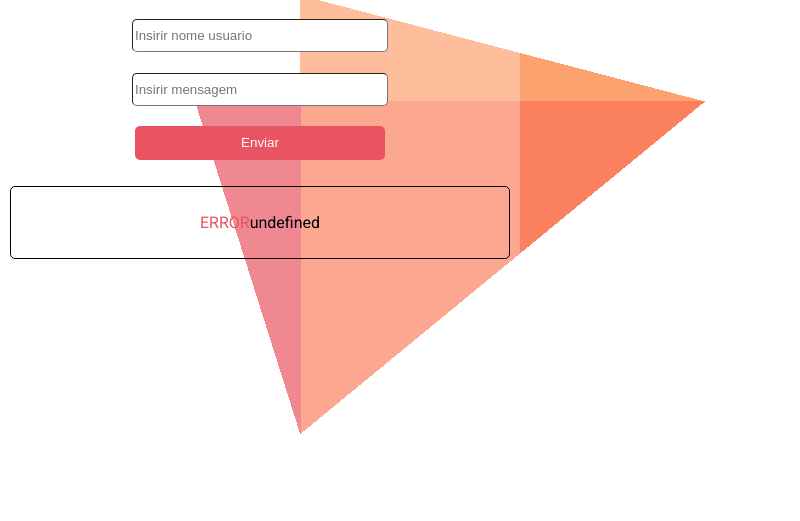
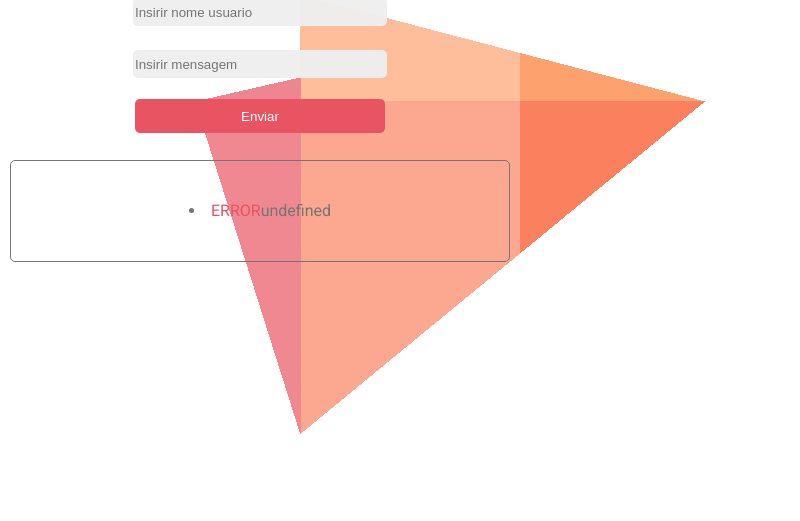
Before and after one commit to an-2018/sample-websocket, an Electron app: page client/websocketWeb.html in a window 800 px wide. Shown: the part 299-820 px from the top of the page. Drawn offline with Linux system fonts and the light colour scheme.

Commit message:
add client notification and user name input and upgrade server

```diff
--- a/client/styles.css
+++ b/client/styles.css
@@ -7,6 +7,10 @@ html, body{
     background-repeat: no-repeat ;
 }
 
+*,button, input{
+    border:0;
+    outline:0;
+}
 .container{
     display: flex;
     flex-direction: column;
@@ -15,7 +19,7 @@ html, body{
     font-family: 'Roboto', sans-serif;
     justify-content: center;
 
-    padding: 10px;
+    padding: 0 10px 0 10px;
     background-color: rgb(255,255,255,30%);
 }
 
@@ -42,6 +46,7 @@ html, body{
     height: 150%;
     border-radius: 5px;
     border-width: thin;
+   background-color: #efefeff7;
 }
 
 .button{
@@ -50,6 +55,10 @@ html, body{
     display: flex;
     flex-direction: row;
     margin: 25px 0 25px 0;
+}
+
+#send:hover{
+    background-color: #d8505c;
 }
 
 #send{
@@ -82,15 +91,18 @@ html, body{
     align-items: center;
     display: flex;
     flex-direction: column;
+    flex-flow: wrap;
     margin: 10px 0 10px 0;
 
-    max-height: 150px;
+    height: 80px;
     overflow-y: scroll;
 
     border: solid ;
     border-width: 0.3px;
     border-radius: 5px;
+    border-color: #757575;
 
+    color:#757575;
     padding: 10px;
 }
 
--- a/client/websocketWeb.html
+++ b/client/websocketWeb.html
@@ -9,7 +9,7 @@
 </head>
 <body>
    <div class="container">
-    <h1 id="header">Send Message to server</h1>
+    <h1 id="header">Send Message</h1>
 
     <div class="input">
         <input id="user" type="text" placeholder="Insirir nome usuario">
@@ -80,8 +80,8 @@
         }
 
         function writeOnScreen(message){
-            messageArea.insertAdjacentHTML("afterbegin", "<p>" + message + "</p>");
-
+            messageArea.insertAdjacentHTML( "afterbegin","<li>"+ message +"</li>");
+            messageArea.scrollTo(0,0);
         }
 
         function playSound (){
```
Also changed, not shown: server/server.js (+3 -14 lines).
